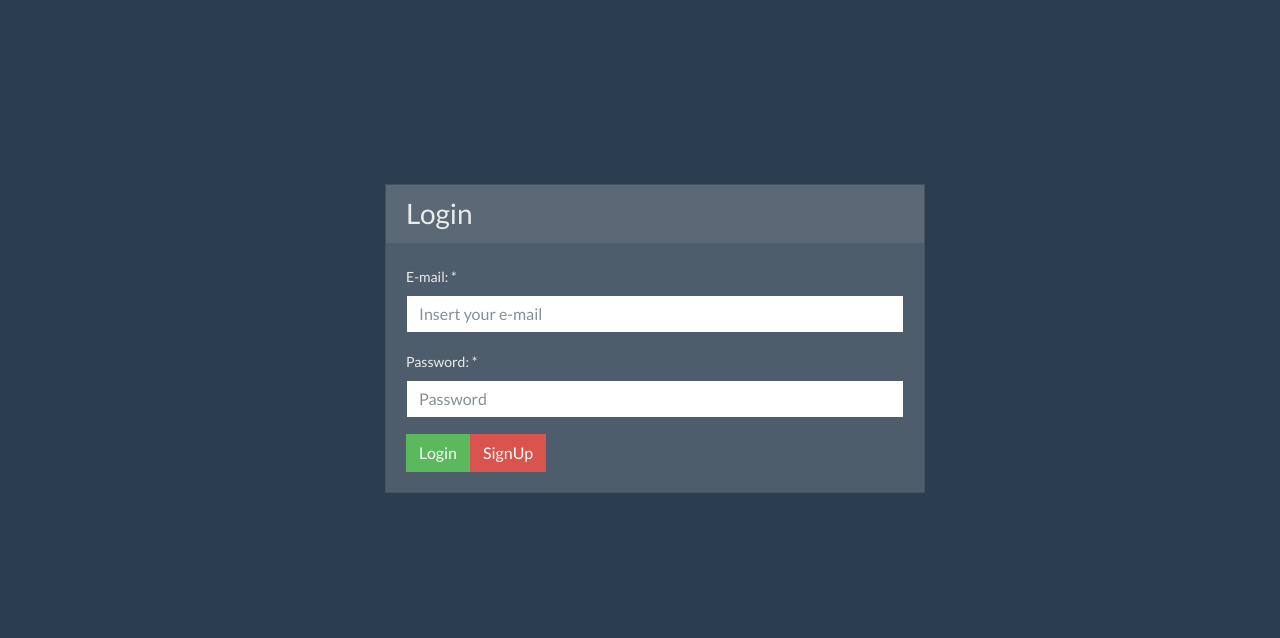
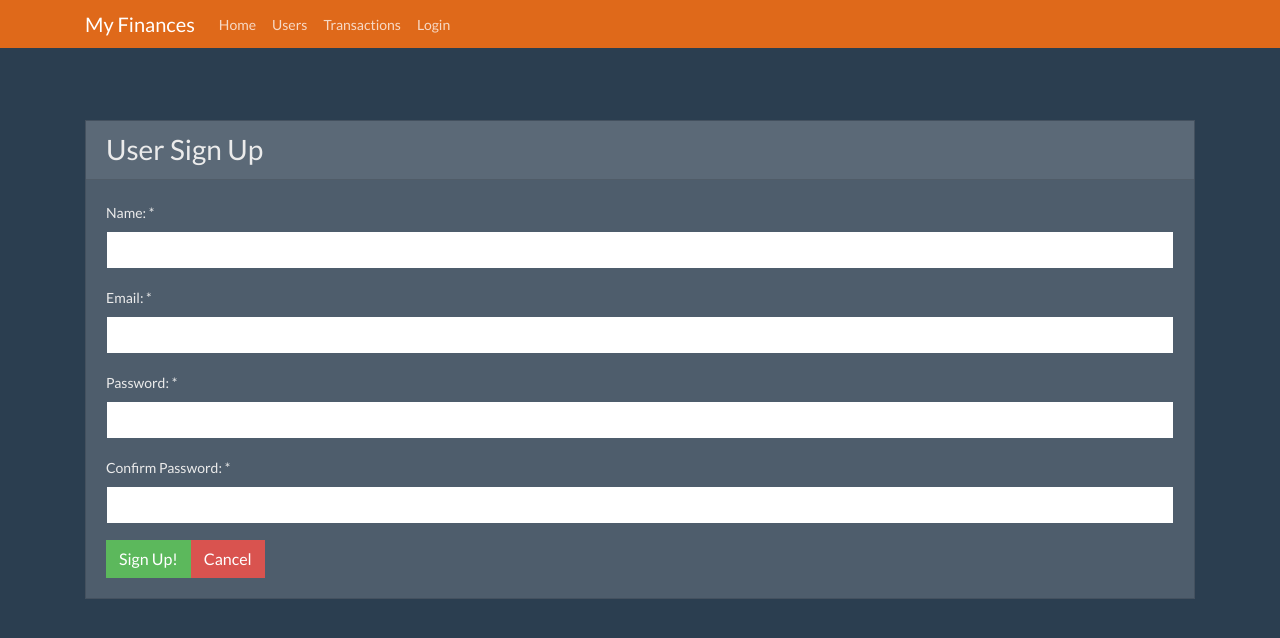
Before and after one commit to mksiq/myfinances-front-react, a React (Create React App) app: page /#/user-signup in a window 1280 px wide. Shown: the top 638 px of the page. Built offline with nearby package versions, Linux system fonts and the light colour scheme.

Commit message:
Added routes, home and user signup pages and navbar

```diff
--- a/package.json
+++ b/package.json
@@ -9,6 +9,7 @@
     "bootswatch": "^4.5.0",
     "react": "^16.13.1",
     "react-dom": "^16.13.1",
+    "react-router-dom": "^5.2.0",
     "react-scripts": "3.4.1"
   },
   "scripts": {
--- a/src/App.js
+++ /dev/null
@@ -1,19 +0,0 @@
-import React from 'react';
-
-import 'bootswatch/dist/superhero/bootstrap.css'
-import Login from './views/login'
-import './custom.css'
-
-class App extends React.Component{
-
-
-  render(){
-    return(
-      <div>
-        <Login />
-      </div>
-    );
-  }
-}
-
-export default App;
--- /dev/null
+++ b/src/components/navbar-item.js
@@ -0,0 +1,11 @@
+import React from 'react'
+
+function NavbarItem(props) {
+    return (
+        <li className="nav-item">
+            <a className="nav-link" href={props.href}>{props.label}</a>
+        </li>
+    )
+}
+
+export default NavbarItem;
--- /dev/null
+++ b/src/components/navbar.js
@@ -0,0 +1,32 @@
+import React from 'react'
+
+import NavbarItem from './navbar-item'
+
+function Navbar() {
+    return (
+        <div className="navbar navbar-expand-lg fixed-top navbar-dark bg-primary">
+            <div className="container">
+                <a href="home.html" className="navbar-brand">My Finances</a>
+                <button className="navbar-toggler"
+                    type="button"
+                    data-toggle="collapse"
+                    data-target="#navbarResponsive"
+                    aria-controls="navbarResponsive"
+                    aria-expanded="false"
+                    aaria-label="Toggle navigation">
+                    <span className="navbar-toggler-icon"></span>
+                </button>
+                <div className="collapse navbar-collapse" id="navbarResponsive">
+                    <ul className="navbar-nav">
+                        <NavbarItem href="#/home" label="Home" />
+                        <NavbarItem href="#/user-signup" label="Users" />
+                        <NavbarItem href="#/" label="Transactions" />
+                        <NavbarItem href="#/login" label="Login" />
+                    </ul>
+                </div>
+            </div>
+        </div>
+    );
+}
+
+export default Navbar;
--- a/src/index.js
+++ b/src/index.js
@@ -1,6 +1,6 @@
 import React from 'react';
 import ReactDOM from 'react-dom';
-import App from './App';
+import App from './main/App';
 
 
 ReactDOM.render(
--- /dev/null
+++ b/src/main/App.js
@@ -0,0 +1,26 @@
+import React from 'react';
+import 'bootswatch/dist/superhero/bootstrap.css'
+import '../custom.css'
+
+import Routes from './routes'
+import Navbar from '../components/navbar'
+
+
+class App extends React.Component {
+
+
+  render() {
+    return (
+      <>
+      <div>
+        <Navbar />
+        <div className="container">
+          <Routes />
+        </div>
+      </div>
+      </>
+    );
+  }
+}
+
+export default App;
--- /dev/null
+++ b/src/main/routes.js
@@ -0,0 +1,20 @@
+import React from 'react'
+import { Route, Switch , HashRouter } from 'react-router-dom'
+
+import Home from '../views/home'
+import Login from '../views/login'
+import UserSignUp from '../views/user-signup'
+
+function Routes(){
+    return(
+        <HashRouter>
+            <Switch>
+                <Route path="/login" component={Login} />
+                <Route path="/user-signup" component={UserSignUp} />
+                <Route path="/home" component={Home} />
+            </Switch>
+        </HashRouter>
+    );
+}
+
+export default Routes;
--- /dev/null
+++ b/src/views/home.js
@@ -0,0 +1,32 @@
+import React from 'react'
+import { withRouter } from 'react-router-dom'
+
+class Home extends React.Component {
+
+    state = {
+        balance : 0,
+        user : '{username}'
+    }
+
+    render() {
+        return (
+            <div className="jumbotron">
+                <h1 className="display-3">Hello, {this.state.user}!</h1>
+                <p className="lead">This is your personal finance app.</p>
+                <p className="lead">Your balance for this month is CAD$ {this.state.balance}</p>
+                <hr className="my-4" />
+                <p>This is your dashboard, choose what to do.</p>
+                <p className="lead">
+                    <a className="btn btn-primary btn-lg"
+                        href="#/user-signup"
+                        role="button"><i className="fa fa-users"></i> Register User</a>
+                    <a className="btn btn-danger btn-lg"
+                        href="https://bootswatch.com/superhero/#"
+                        role="button"><i className="fa fa-users"></i> Register Transaction</a>
+                </p>
+            </div>
+        );
+    }
+}
+
+export default withRouter(Home);
--- a/src/views/login.js
+++ b/src/views/login.js
@@ -1,10 +1,12 @@
 import React from 'react'
 import Card from '../components/card'
 import FormGroup from '../components/form-group';
+import { withRouter } from 'react-router-dom'
 
-class Login extends React.Component{
+class Login extends React.Component {
+
     state = {
-        email : '',
+        email: '',
         password: ''
     }
 
@@ -13,43 +15,37 @@ class Login extends React.Component{
         console.log('Password: ', this.state.password);
     }
 
-    render(){
+    prepareSignup = () => {
+        this.props.history.push('/user-signup')
+    }
+
+    render() {
         return (
-        <div className="container">
             <div className="row">
-                <div className="col-md-6" style={ {position : 'relative', left: '300px'} }>
+                <div className="col-md-6" style={{ position: 'relative', left: '300px' }}>
                     <div className="bs-docs-section">
                         <Card title="Login">
-                        <div className="row">
-                            <div className="col-lg-12">
-                                <div className="bs-component">
-                                    <form>
                             <fieldset>
                                 <FormGroup label="E-mail: *" htmlFor="inputEmail">
                                     <input type="email"
                                         value={this.state.email}
-                                                onChange={event => this.setState({email: event.target.value})}
+                                        onChange={event => this.setState({ email: event.target.value })}
                                         className="form-control"
                                         id="inputEmail1"
                                         aria-describedby="emailHelp"
-                                                placeholder="Insert your e-mail"/>
+                                        placeholder="Insert your e-mail" />
                                 </FormGroup>
                                 <FormGroup label="Password: *" htmlFor="inputPassword">
                                     <input type="password" className="form-control"
                                         value={this.state.password}
-                                                 onChange={event => this.setState({password: event.target.value})}
+                                        onChange={event => this.setState({ password: event.target.value })}
                                         id="inputPassword1"
-                                                placeholder="Password"/>
+                                        placeholder="Password" />
                                 </FormGroup>
-                                            <button onClick={this.enter} className="btn btn-success">Login</button>
-                                            <button onClick={this.login} className="btn btn-danger">SignUp</button>
+                                <button onClick={this.login} className="btn btn-success">Login</button>
+                                <button onClick={this.prepareSignup} className="btn btn-danger">Sign Up</button>
                             </fieldset>
-                                    </form>
-                                </div>
-                            </div>
-                        </div>
                         </Card>
-                    </div>
                     </div>
                 </div>
             </div>
@@ -57,4 +53,4 @@ class Login extends React.Component{
     }
 }
 
-export default Login
+export default withRouter(Login)
--- /dev/null
+++ b/src/views/user-signup.js
@@ -0,0 +1,66 @@
+import React from 'react'
+import Card from '../components/card'
+import FormGroup from '../components/form-group'
+import { withRouter } from 'react-router-dom'
+
+class UserSignUp extends React.Component {
+    state = {
+        name: '',
+        email: '',
+        password: '',
+        cofirmPassword: ''
+    }
+
+    signup() {
+        console.log(this.state);
+    }
+
+    cancel = () => {
+        this.props.history.push('/login')
+    }
+
+    render() {
+        return (
+            <Card title="User Sign Up">
+                <div className="row">
+                    <div className="col-lg-12">
+                        <div className="bs-component">
+                            <FormGroup label="Name: *" htmlFor="inputName">
+                                <input type="text"
+                                    id="inputName"
+                                    className="form-control"
+                                    name="name"
+                                    onChange={e => this.setState({ name: e.target.value })} />
+                            </FormGroup>
+                            <FormGroup label="Email: *" htmlFor="inputEmail">
+                                <input type="text"
+                                    id="inputEmail"
+                                    className="form-control"
+                                    name="email"
+                                    onChange={e => this.setState({ email: e.target.value })} />
+                            </FormGroup>
+                            <FormGroup label="Password: *" htmlFor="inputPassword">
+                                <input type="password"
+                                    id="inputPassword"
+                                    className="form-control"
+                                    name="password"
+                                    onChange={e => this.setState({ password: e.target.value })} />
+                            </FormGroup>
+                            <FormGroup label="Confirm Password: *" htmlFor="inputConfirmPassword">
+                                <input type="password"
+                                    id="inputConfirmPassword"
+                                    className="form-control"
+                                    name="confirmPassword"
+                                    onChange={e => this.setState({ confirmPassword: e.target.value })} />
+                            </FormGroup>
+                            <button onClick={this.signup} type="button" className="btn btn-success">Sign Up!</button>
+                            <button onClick={this.cancel} type="button" className="btn btn-danger">Cancel</button>
+                        </div>
+                    </div>
+                </div>
+            </Card>
+        );
+    }
+}
+
+export default withRouter(UserSignUp);
```
Also changed, not shown: src/components/card.js (+5 -4 lines), 2 other files (tests, documents, lock files or other folders). Lines whose indentation alone changed are shown as unchanged.
